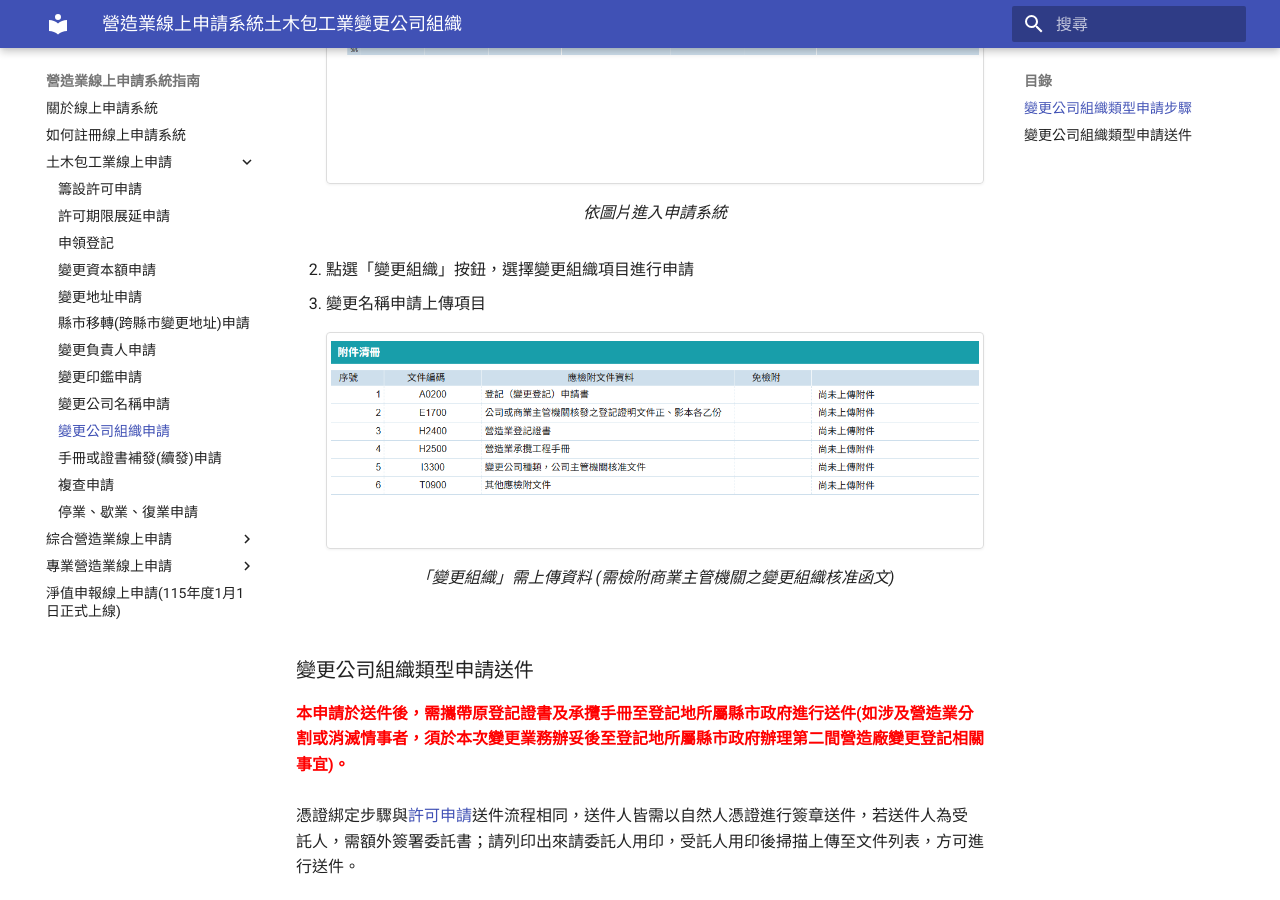
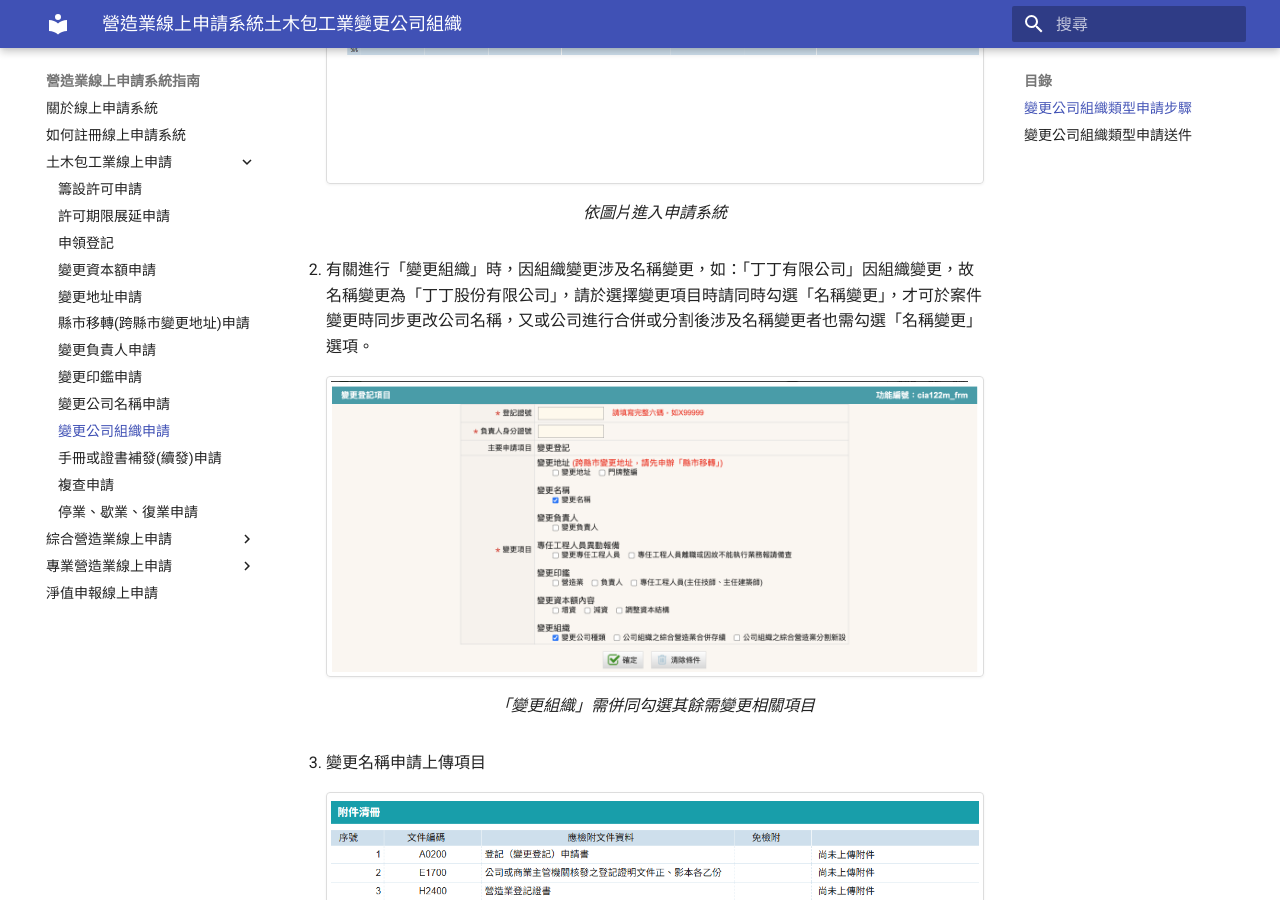
Before and after one commit to heke0621/online_system_tutorial, an MkDocs documentation site: the page built from docs/Civil_Contracting_Industry/change_organization.md, in a window 1280 px wide and 900 px high, scrolled down 614 px. Built offline with MkDocs 1.6.1 and Material for MkDocs 9.7.7, drawn with Linux system fonts in a browser that asks for light colours.

Commit message:
更新土木包工業、綜合營造業內容敘述、更新淨值線上申報內文敘述

```diff
--- a/docs/Civil_Contracting_Industry/change_organization.md
+++ b/docs/Civil_Contracting_Industry/change_organization.md
@@ -17,7 +17,11 @@ tags:
     <figcaption>依圖片進入申請系統</figcaption>
     </figure>
 
-2. 點選「變更組織」按鈕，選擇變更組織項目進行申請
+2. 有關進行「變更組織」時，因組織變更涉及名稱變更，如：「丁丁有限公司」因組織變更，故名稱變更為「丁丁股份有限公司」，請於選擇變更項目時請同時勾選「名稱變更」，才可於案件變更時同步更改公司名稱，又或公司進行合併或分割後涉及名稱變更者也需勾選「名稱變更」選項。
+    <figure markdown="span">
+    ![Image title](../image/107.png){.img-fluid tag=107}
+    <figcaption>「變更組織」需併同勾選其餘需變更相關項目</figcaption>
+    </figure>
 3. 變更名稱申請上傳項目
     <figure markdown="span">
     ![Image title](../image/36.png){.img-fluid tag=36}
--- a/mkdocs.yml
+++ b/mkdocs.yml
@@ -95,4 +95,4 @@ nav:
     - 申領登記: Specialized_Construction/receive_manual.md
     - 變更專任工程人員(包含技師因故不能執行業務報請備查): Specialized_Construction/change_engineer.md
     - 變更專業工程項目登記: Specialized_Construction/change_project.md
- - 淨值申報線上申請(115年度1月1日正式上線): civ100m.md
+ - 淨值申報線上申請: civ100m.md
```
Also changed, not shown: docs/General_Construction/change_organization.md (+5 -1 lines), docs/civ100m.md (+1 -1 lines), docs/image/107.png (added).
